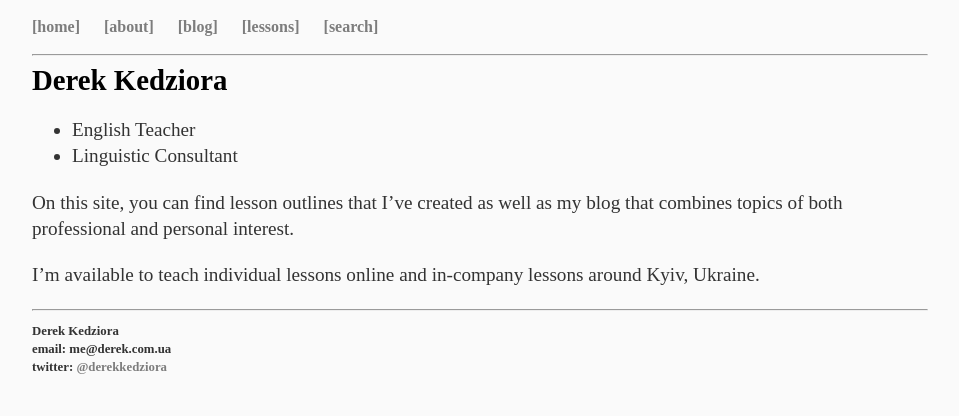
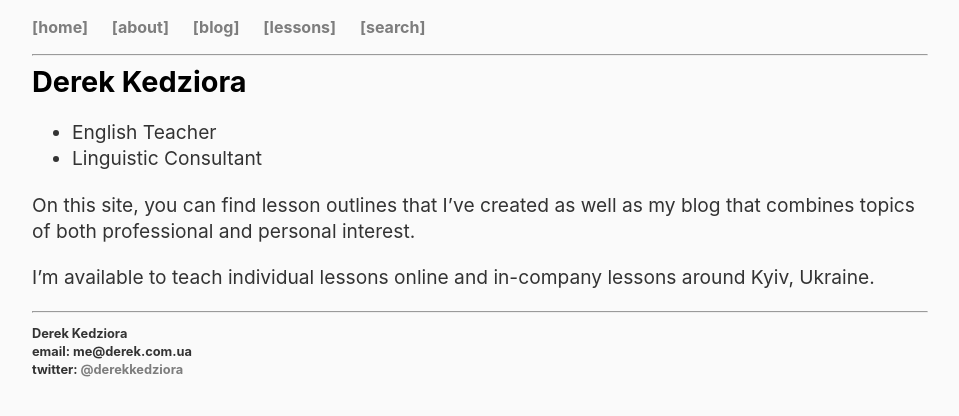
Before and after one commit to ZeroDeth/derekkedziora.github.io, a Jekyll site: the page built from index.md, in a window 1280 px wide. Shown: the top 416 px of the page, without its empty margins (160-1119 px from the left). Built offline with Jekyll 4.4.1, drawn with Linux system fonts in a browser that asks for light colours; some web fonts are replaced.

Commit message:
fonts changed

```diff
--- a/css/main.css
+++ b/css/main.css
@@ -1,23 +1,23 @@
 body { background-color: #fafafa; margin: 10px auto; width: 70%; }
 
-@font-face {
+/* @font-face {
   font-family: "San Francisco";
   font-weight: 400;
   src: url("https://applesocial.s3.amazonaws.com/assets/styles/fonts/sanfrancisco/sanfranciscodisplay-regular-webfont.woff");
-}
+} */
 
 a { text-decoration: none; color: #7d7d7d; }
 a:hover { text-decoration: underline; }
 
-p, ul, ol { font-family: 'San Francisco'; font-size: 1.2em; line-height: 1.4em; color: #333; }
+p, ul, ol { font-family: system, -apple-system, ".SFNSText-Regular", "San Francisco", "Roboto", "Segoe UI", "Helvetica Neue", "Lucida Grande", sans-serif; font-size: 1.2em; line-height: 1.4em; color: #333; }
 
-h1, h2, h3, h4 { font-family: 'San Francisco'; margin: 0px }
+h1, h2, h3, h4 { font-family: system, -apple-system, ".SFNSText-Regular", "San Francisco", "Roboto", "Segoe UI", "Helvetica Neue", "Lucida Grande", sans-serif; margin: 0px }
 h1 { font-size: 1.8em;  }
 h2 { font-size: 1.5em; }
 h3 { font-size: 1.2em; }
 h4 { font-size: 1em; }
 
-nav ul, footer ul { font-size: 1em; font-family: 'San Francisco'; padding: 0px; list-style: none; font-weight: bold; }
+nav ul, footer ul { font-size: 1em; font-family: system, -apple-system, ".SFNSText-Regular", "San Francisco", "Roboto", "Segoe UI", "Helvetica Neue", "Lucida Grande", sans-serif; padding: 0px; list-style: none; font-weight: bold; }
 nav ul li, footer ul li { display: inline; margin-right: 20px; }
 
 footer { font-size: .8em; }
```
